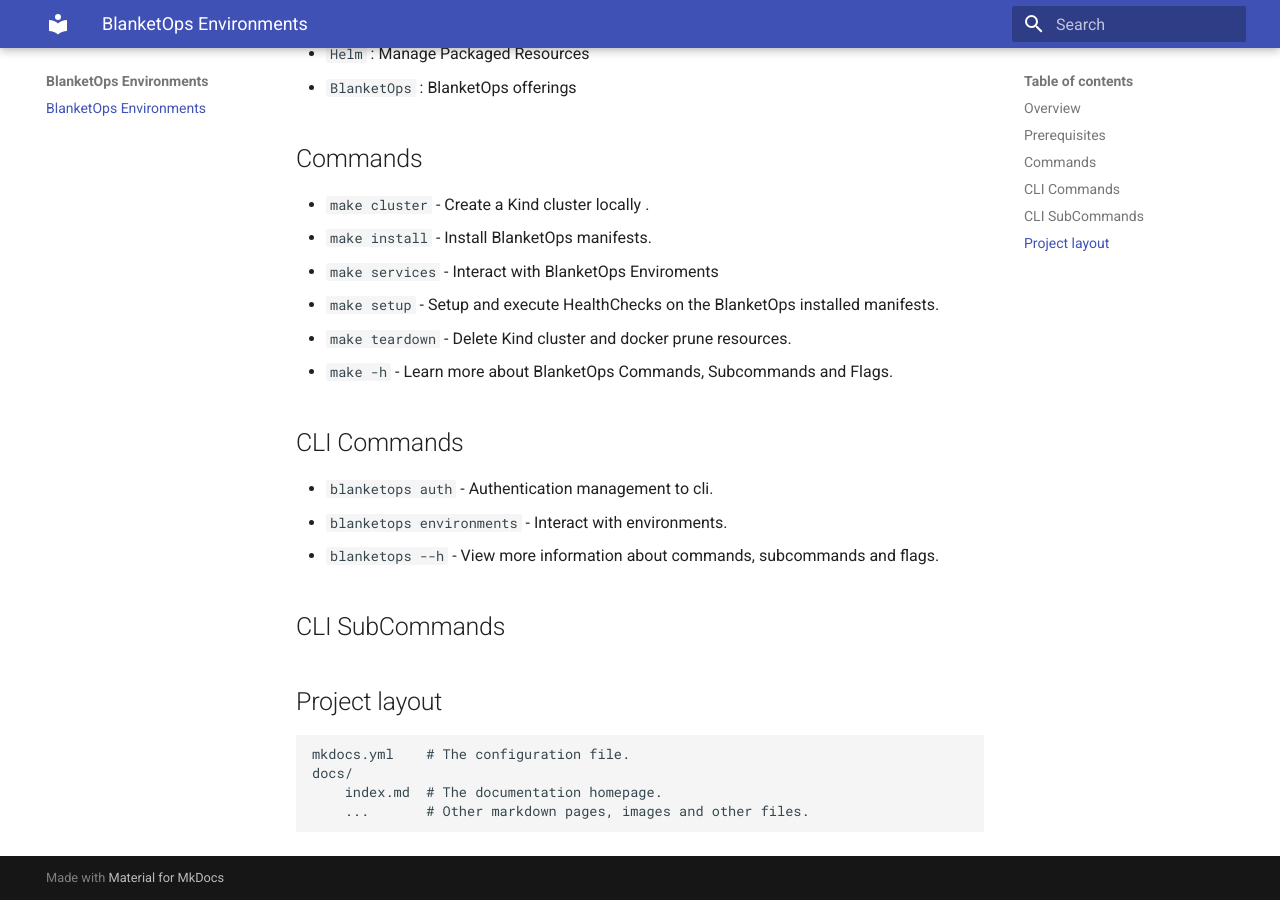
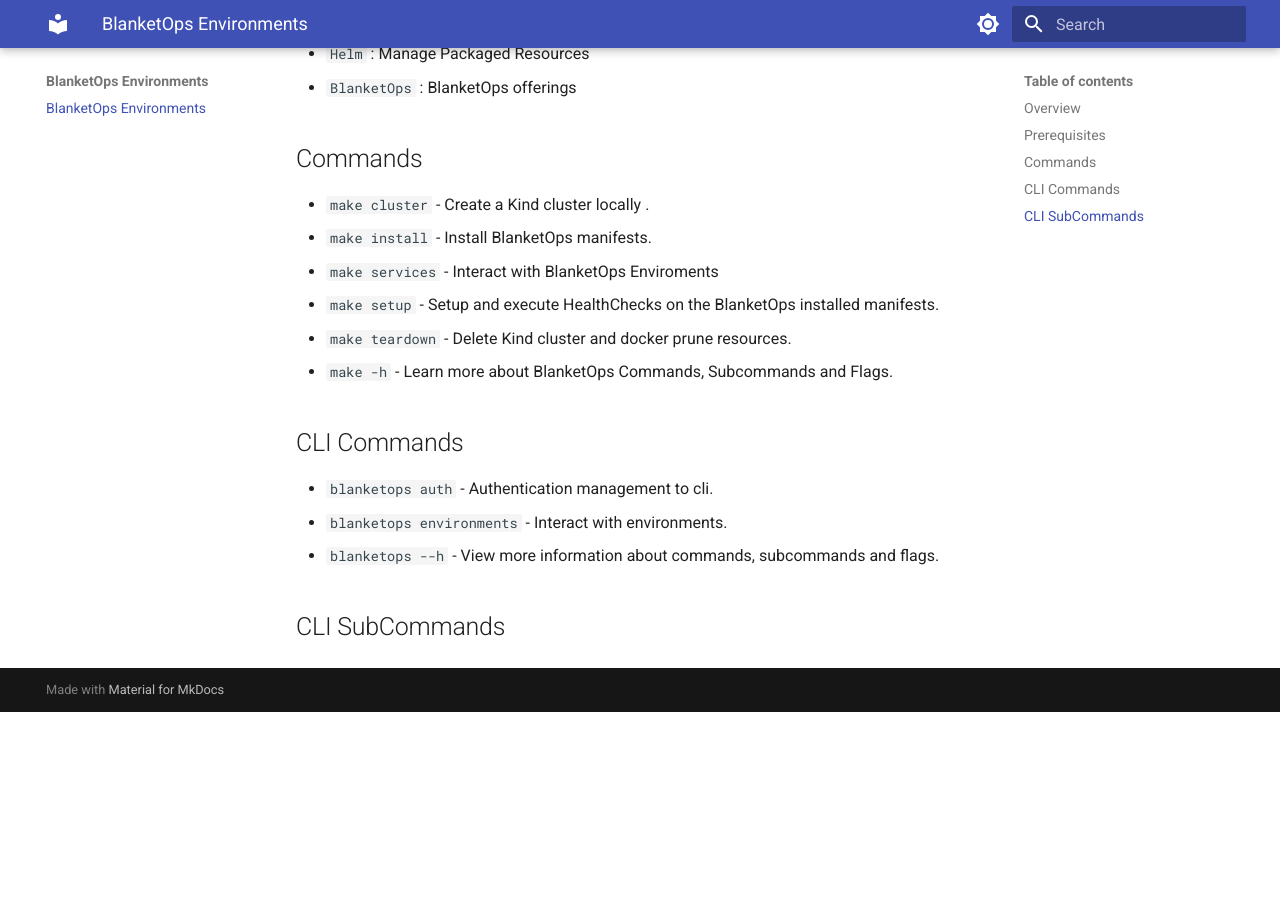
Before and after one commit to blanketops/blanketops-environments-min, an MkDocs documentation site: the page built from docs/index.md, in a window 1280 px wide and 900 px high, scrolled down 1359 px. Built offline with MkDocs 1.6.1 and Material for MkDocs 9.7.7, drawn with Linux system fonts in a browser that asks for light colours; after the commit the page ends 2071 px from its top, so only the background shows below that.

Commit message:
Tailor # colours and debt

```diff
--- a/docs/index.md
+++ b/docs/index.md
@@ -36,9 +36,9 @@
 
 ## CLI SubCommands
 
-## Project layout
+<!-- ## Project layout
 
     mkdocs.yml    # The configuration file.
     docs/
         index.md  # The documentation homepage.
-        ...       # Other markdown pages, images and other files.
+        ...       # Other markdown pages, images and other files. -->
--- a/mkdocs.yml
+++ b/mkdocs.yml
@@ -2,3 +2,15 @@
 site_url: https://blanketops.co.za/site
 theme:
   name: material
+  palette:
+  # Palette toggle for light mode
+  - scheme: default
+    toggle:
+      icon: material/brightness-7
+      name: Switch to dark mode
+
+  # Palette toggle for dark mode
+  - scheme: slate
+    toggle:
+      icon: material/brightness-4
+      name: Switch to light mode
```
